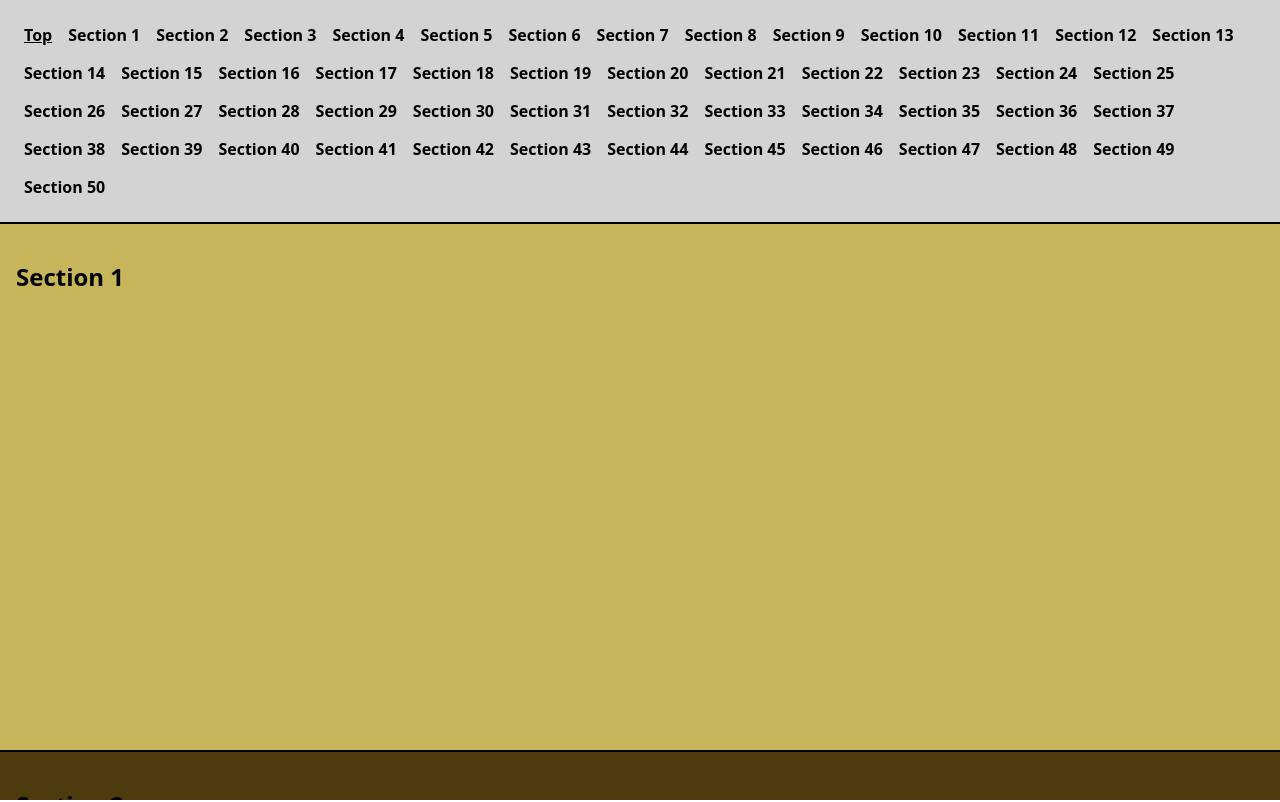
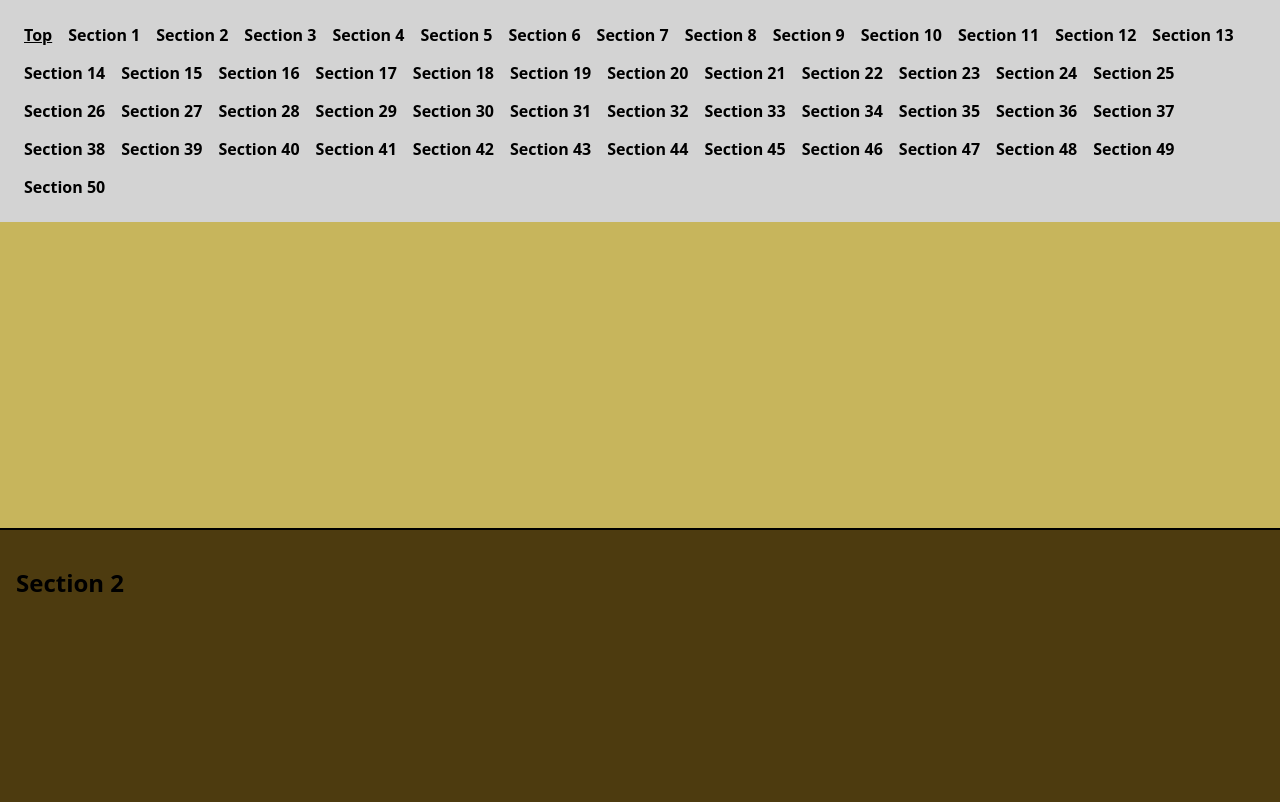
Before and after one commit to schoodicsolutions/svelte-scroll-nav, a SvelteKit app: page / in a window 1280 px wide. Shown: the top 802 px of the page. Built offline with nearby package versions, Linux system fonts and the light colour scheme.

Commit message:
Allow undefined params on use functions, and fix the demo

```diff
--- a/src/lib/index.ts
+++ b/src/lib/index.ts
@@ -14,7 +14,11 @@ export interface LinkOptions {
     section: string;
 }
 
-export function scrollTo(node: HTMLAnchorElement, options: LinkOptions) {
+export function scrollTo(node: HTMLAnchorElement, options?: LinkOptions) {
+    if (!options) {
+        return;
+    }
+
     const listener = async (e: MouseEvent) => {
         e.preventDefault();
 
@@ -56,7 +60,11 @@ export function scrollTo(node: HTMLAnchorElement, options: LinkOptions) {
     }
 }
 
-export function scrollRef(node: HTMLElement, name: string) {
+export function scrollRef(node: HTMLElement, name?: string) {
+    if (!name) {
+        return;
+    }
+
     if (name[0] === '+') {
         throw new Error(`${name} is a reserved name`);
     }
--- a/src/routes/+page.svelte
+++ b/src/routes/+page.svelte
@@ -55,6 +55,7 @@
     nav {
         width: 100%;
         background-color: lightgray;
+        position: fixed;
     }
 
     a {
@@ -66,18 +67,10 @@
     a.underlined {
         text-decoration: underline;
     }
-
-    .container {
-        display: flex;
-        flex-direction: column;
-        height: 100vh;
-        overflow: hidden;
-    }
 </style>
 
 <ScrollWatcher />
 
-<div class="container">
 <nav>
     <ul>
         <li><a href="/" class:underlined={'+top' === $section} use:scrollTo={{section: '+top'}}>Top</a></li>
@@ -94,4 +87,3 @@
         </section>
     {/each}
 </div>
-</div>
```
Lines whose indentation alone changed are shown as unchanged.
